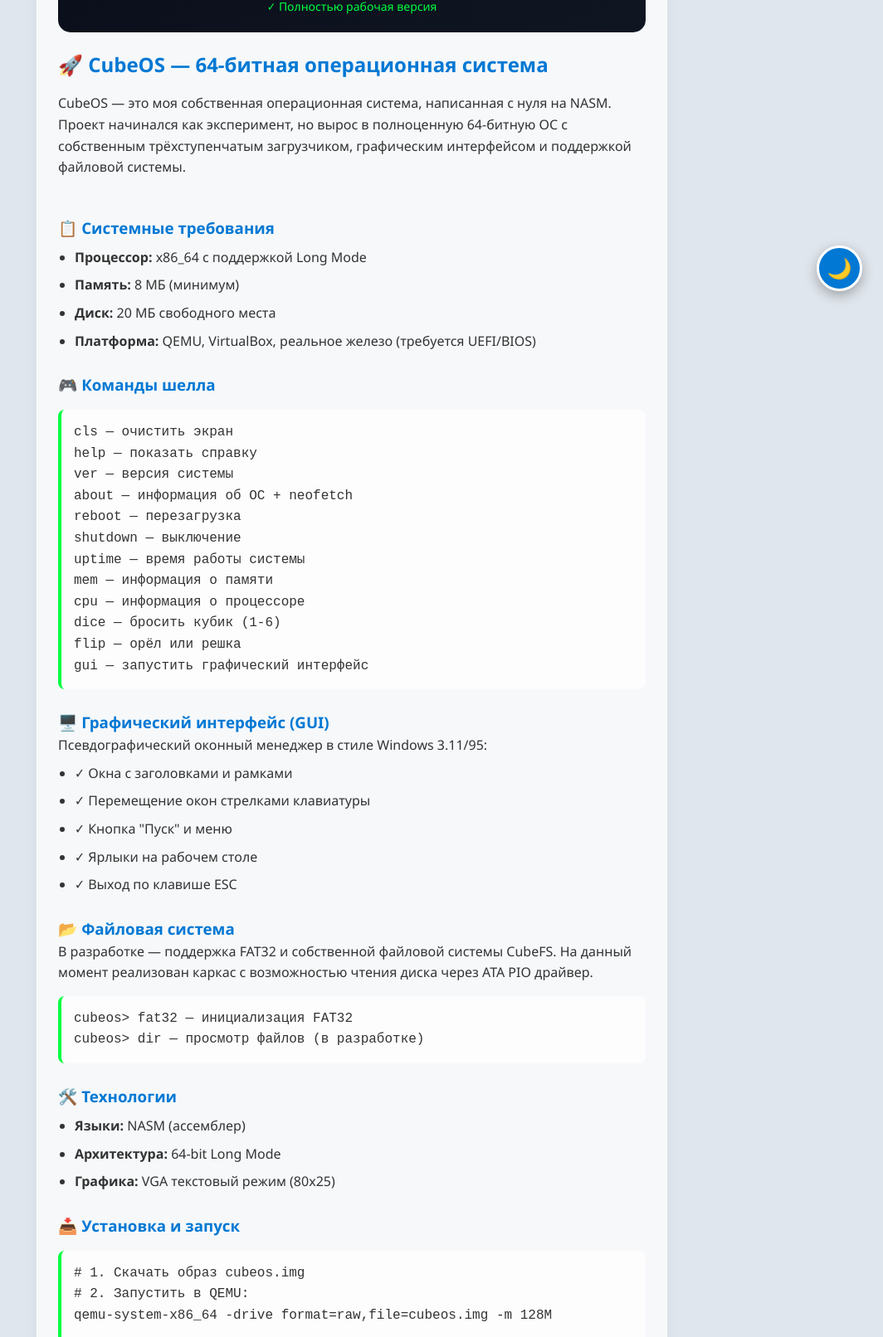
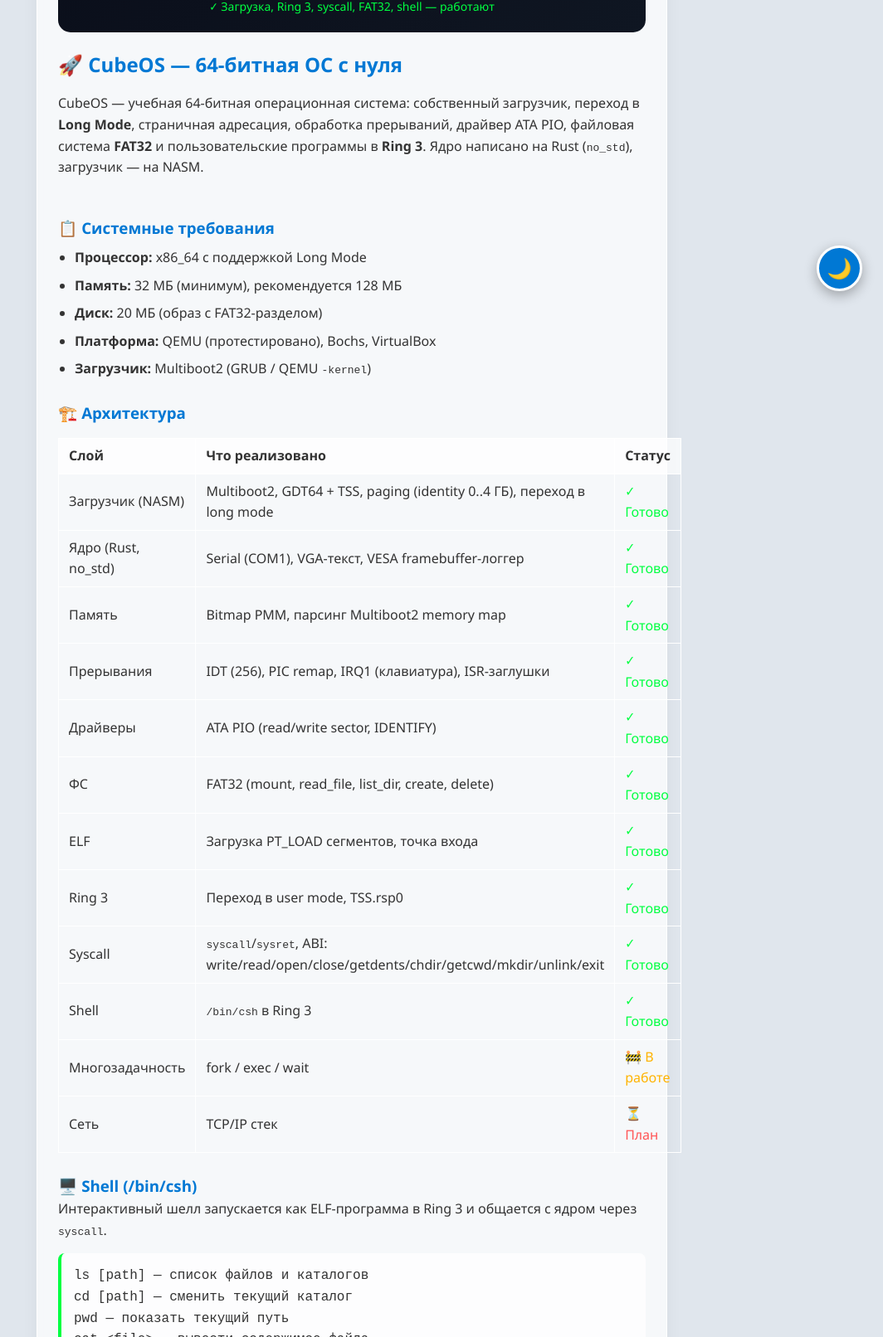
Before and after one commit to cubeweb-lab/cubeweb.github.io, a plain HTML site: page cubeos.html in a window 1280 px wide. Shown: the part 424-2036 px from the top of the page at 83% size, without its empty margins (216-1280 px from the left). Drawn offline with Linux system fonts and the light colour scheme.

Commit message:
Update cubeos.html

```diff
--- a/cubeos.html
+++ b/cubeos.html
@@ -3,84 +3,55 @@
 <head>
     <meta charset="UTF-8">
     <meta name="viewport" content="width=device-width, initial-scale=1.0">
-    <title>CubeOS - 64-bit операционная система</title>
+    <title>CubeOS v1.0 — 64-bit ОС на Rust</title>
     <link rel="stylesheet" href="style.css">
     <style>
-        .project-content {
-            text-align: left;
-        }
+        .project-content { text-align: left; }
         .project-image {
-            width: 100%;
-            max-width: 800px;
-            height: auto;
-            border-radius: 10px;
-            margin: 20px 0;
+            width: 100%; max-width: 800px; height: auto;
+            border-radius: 10px; margin: 20px 0;
             border: 1px solid var(--card-border);
             box-shadow: 0 5px 15px rgba(0,0,0,0.2);
-            background: #0a0e1a;
-            display: block;
+            background: #0a0e1a; display: block;
         }
         .screenshot-grid {
-            display: flex;
-            gap: 20px;
-            flex-wrap: wrap;
-            margin: 20px 0;
+            display: flex; gap: 20px; flex-wrap: wrap; margin: 20px 0;
         }
-        .screenshot-grid .project-image {
-            flex: 1;
-            min-width: 250px;
-            margin: 0;
-        }
-        .feature-list {
-            margin-left: 20px;
-            margin-bottom: 15px;
-            line-height: 1.6;
-        }
-        .feature-list li {
-            margin: 8px 0;
-        }
+        .screenshot-grid .project-image { flex: 1; min-width: 250px; margin: 0; }
+        .feature-list { margin-left: 20px; margin-bottom: 15px; line-height: 1.6; }
+        .feature-list li { margin: 8px 0; }
         .code-block {
-            background: var(--card-bg);
-            padding: 15px;
-            border-radius: 8px;
+            background: var(--card-bg); padding: 15px; border-radius: 8px;
             border-left: 4px solid #00ff41;
             font-family: 'Courier New', monospace;
-            overflow-x: auto;
-            margin: 15px 0;
+            overflow-x: auto; margin: 15px 0;
         }
         .badge {
-            display: inline-block;
-            background: #00ff41;
-            color: #000;
-            padding: 4px 12px;
-            border-radius: 20px;
-            font-size: 12px;
-            font-weight: bold;
-            margin-right: 10px;
+            display: inline-block; background: #00ff41; color: #000;
+            padding: 4px 12px; border-radius: 20px; font-size: 12px;
+            font-weight: bold; margin-right: 10px;
         }
+        .badge.warn { background: #ffb300; }
         .version-info {
             background: linear-gradient(135deg, #0a0e1a, #0f1622);
-            padding: 20px;
-            border-radius: 15px;
-            margin: 20px 0;
-            text-align: center;
+            padding: 20px; border-radius: 15px; margin: 20px 0; text-align: center;
         }
         .back-link {
-            display: inline-block;
-            margin-bottom: 20px;
-            color: var(--title-color);
-            text-decoration: none;
-            font-weight: bold;
+            display: inline-block; margin-bottom: 20px;
+            color: var(--title-color); text-decoration: none; font-weight: bold;
         }
         .back-link:hover { text-decoration: underline; }
-        h3 {
-            margin-top: 25px;
-            color: var(--title-color);
+        h3 { margin-top: 25px; color: var(--title-color); }
+        hr { border-color: var(--card-border); margin: 20px 0; }
+        .table { width: 100%; border-collapse: collapse; margin: 15px 0; }
+        .table th, .table td {
+            border: 1px solid var(--card-border);
+            padding: 8px 12px; text-align: left;
         }
-        hr {
-            border-color: var(--card-border);
-            margin: 20px 0;
-        }
+        .table th { background: var(--card-bg); }
+        .status-ok   { color: #00ff41; }
+        .status-wip  { color: #ffb300; }
+        .status-todo { color: #ff5555; }
     </style>
 </head>
 <body>
@@ -104,95 +75,110 @@
 
         <section>
             <div class="version-info">
-                <span class="badge">Стабильный релиз</span>
+                <span class="badge">v1.0-dev</span>
                 <span class="badge">64-bit</span>
-                <h2 style="margin: 15px 0 5px 0;">CubeOS v0.4</h2>
-                <p style="color: #00ff41; font-size: 14px;">✓ Полностью рабочая версия</p>
+                <span class="badge">Rust + NASM</span>
+                <h2 style="margin: 15px 0 5px 0;">CubeOS v1.0</h2>
+                <p style="color: #00ff41; font-size: 14px;">
+                    ✓ Загрузка, Ring 3, syscall, FAT32, shell — работают
+                </p>
             </div>
 
-            <h2>🚀 CubeOS — 64-битная операционная система</h2>
-            <p>CubeOS — это моя собственная операционная система, написанная с нуля на NASM. Проект начинался как эксперимент, но вырос в полноценную 64-битную ОС с собственным трёхступенчатым загрузчиком, графическим интерфейсом и поддержкой файловой системы.</p>
+            <h2>🚀 CubeOS — 64-битная ОС с нуля</h2>
+            <p>
+                CubeOS — учебная 64-битная операционная система: собственный загрузчик,
+                переход в <strong>Long Mode</strong>, страничная адресация, обработка прерываний,
+                драйвер ATA PIO, файловая система <strong>FAT32</strong> и пользовательские
+                программы в <strong>Ring 3</strong>. Ядро написано на Rust (<code>no_std</code>),
+                загрузчик — на NASM.
+            </p>
 
             <div class="screenshot-grid">
                 <img src="cubeos_shell.png" alt="CubeOS Shell" class="project-image" onerror="this.style.display='none'">
-                <img src="cubeos_gui.png" alt="CubeOS GUI" class="project-image" onerror="this.style.display='none'">
+                <img src="cubeos_boot.png" alt="CubeOS Boot" class="project-image" onerror="this.style.display='none'">
             </div>
 
             <h3>📋 Системные требования</h3>
             <ul class="feature-list">
                 <li><strong>Процессор:</strong> x86_64 с поддержкой Long Mode</li>
-                <li><strong>Память:</strong> 8 МБ (минимум)</li>
-                <li><strong>Диск:</strong> 20 МБ свободного места</li>
-                <li><strong>Платформа:</strong> QEMU, VirtualBox, реальное железо (требуется UEFI/BIOS)</li>
+                <li><strong>Память:</strong> 32 МБ (минимум), рекомендуется 128 МБ</li>
+                <li><strong>Диск:</strong> 20 МБ (образ с FAT32-разделом)</li>
+                <li><strong>Платформа:</strong> QEMU (протестировано), Bochs, VirtualBox</li>
+                <li><strong>Загрузчик:</strong> Multiboot2 (GRUB / QEMU <code>-kernel</code>)</li>
             </ul>
 
-            <h3>🎮 Команды шелла</h3>
+            <h3>🏗️ Архитектура</h3>
+            <table class="table">
+                <tr><th>Слой</th><th>Что реализовано</th><th>Статус</th></tr>
+                <tr><td>Загрузчик (NASM)</td><td>Multiboot2, GDT64 + TSS, paging (identity 0..4 ГБ), переход в long mode</td><td class="status-ok">✓ Готово</td></tr>
+                <tr><td>Ядро (Rust, no_std)</td><td>Serial (COM1), VGA-текст, VESA framebuffer-логгер</td><td class="status-ok">✓ Готово</td></tr>
+                <tr><td>Память</td><td>Bitmap PMM, парсинг Multiboot2 memory map</td><td class="status-ok">✓ Готово</td></tr>
+                <tr><td>Прерывания</td><td>IDT (256), PIC remap, IRQ1 (клавиатура), ISR-заглушки</td><td class="status-ok">✓ Готово</td></tr>
+                <tr><td>Драйверы</td><td>ATA PIO (read/write sector, IDENTIFY)</td><td class="status-ok">✓ Готово</td></tr>
+                <tr><td>ФС</td><td>FAT32 (mount, read_file, list_dir, create, delete)</td><td class="status-ok">✓ Готово</td></tr>
+                <tr><td>ELF</td><td>Загрузка PT_LOAD сегментов, точка входа</td><td class="status-ok">✓ Готово</td></tr>
+                <tr><td>Ring 3</td><td>Переход в user mode, TSS.rsp0</td><td class="status-ok">✓ Готово</td></tr>
+                <tr><td>Syscall</td><td><code>syscall</code>/<code>sysret</code>, ABI: write/read/open/close/getdents/chdir/getcwd/mkdir/unlink/exit</td><td class="status-ok">✓ Готово</td></tr>
+                <tr><td>Shell</td><td><code>/bin/csh</code> в Ring 3</td><td class="status-ok">✓ Готово</td></tr>
+                <tr><td>Многозадачность</td><td>fork / exec / wait</td><td class="status-wip">🚧 В работе</td></tr>
+                <tr><td>Сеть</td><td>TCP/IP стек</td><td class="status-todo">⏳ План</td></tr>
+            </table>
+
+            <h3>🖥️ Shell (/bin/csh)</h3>
+            <p>Интерактивный шелл запускается как ELF-программа в Ring 3 и общается с ядром через <code>syscall</code>.</p>
             <div class="code-block">
-                cls       — очистить экран<br>
-                help      — показать справку<br>
-                ver       — версия системы<br>
-                about     — информация об ОС + neofetch<br>
-                reboot    — перезагрузка<br>
-                shutdown  — выключение<br>
-                uptime    — время работы системы<br>
-                mem       — информация о памяти<br>
-                cpu       — информация о процессоре<br>
-                dice      — бросить кубик (1-6)<br>
-                flip      — орёл или решка<br>
-                gui       — запустить графический интерфейс
+                ls [path]     — список файлов и каталогов<br>
+                cd [path]     — сменить текущий каталог<br>
+                pwd           — показать текущий путь<br>
+                cat &lt;file&gt;    — вывести содержимое файла<br>
+                mkdir &lt;path&gt;  — создать каталог<br>
+                rm &lt;path&gt;     — удалить файл<br>
+                echo &lt;text&gt;   — вывести текст<br>
+                help          — справка<br>
+                exit          — выход (возврат в ядро)
             </div>
 
-            <h3>🖥️ Графический интерфейс (GUI)</h3>
-            <p>Псевдографический оконный менеджер в стиле Windows 3.11/95:</p>
+            <h3>🧩 Стек технологий</h3>
             <ul class="feature-list">
-                <li>✓ Окна с заголовками и рамками</li>
-                <li>✓ Перемещение окон стрелками клавиатуры</li>
-                <li>✓ Кнопка "Пуск" и меню</li>
-                <li>✓ Ярлыки на рабочем столе</li>
-                <li>✓ Выход по клавише ESC</li>
+                <li><strong>Ядро:</strong> Rust (<code>no_std</code>, nightly, <code>build-std</code>)</li>
+                <li><strong>Загрузчик:</strong> NASM, Multiboot2</li>
+                <li><strong>Целевая архитектура:</strong> x86_64, Long Mode, identity paging 0..4 ГБ</li>
+                <li><strong>Драйверы:</strong> ATA PIO, COM1, VGA-текст, VESA framebuffer</li>
+                <li><strong>ФС:</strong> FAT32 (чтение/запись, 8.3, LFN-записи пока только читаются)</li>
+                <li><strong>ABI:</strong> System V AMD64 для syscall (rax=num, rdi/rsi/rdx/r10/r8/r9=args, rax=ret)</li>
+                <li><strong>Сборка:</strong> Makefile, <code>cargo +nightly build -Z build-std=core,compiler_builtins</code></li>
             </ul>
 
-
-
-            <h3>📂 Файловая система</h3>
-            <p>В разработке — поддержка FAT32 и собственной файловой системы CubeFS. На данный момент реализован каркас с возможностью чтения диска через ATA PIO драйвер.</p>
-
+            <h3>📥 Сборка и запуск</h3>
             <div class="code-block">
-                cubeos> fat32     — инициализация FAT32<br>
-                cubeos> dir       — просмотр файлов (в разработке)
-            </div>
-
-            <h3>🛠️ Технологии</h3>
-            <ul class="feature-list">
-                <li><strong>Языки:</strong> NASM (ассемблер)</li>
-                <li><strong>Архитектура:</strong> 64-bit Long Mode</li>
-                <li><strong>Графика:</strong> VGA текстовый режим (80x25)</li>
-            </ul>
-
-            <h3>📥 Установка и запуск</h3>
-            <div class="code-block">
-                # 1. Скачать образ cubeos.img<br>
-                # 2. Запустить в QEMU:<br>
-                qemu-system-x86_64 -drive format=raw,file=cubeos.img -m 128M<br><br>
-                # Или в Limbo x86 на Android<br>
-                # Или записать на флешку через dd<br>
-                dd if=cubeos.img of=/dev/sdX bs=512
+                # 1. Собрать ядро<br>
+                make -j4<br><br>
+                # 2. Собрать шелл (/bin/csh)<br>
+                make csh -j4<br><br>
+                # 3. Собрать образ с FAT32 и положить csh в /bin/csh<br>
+                make image<br><br>
+                # 4. Запустить в QEMU<br>
+                qemu-system-x86_64 -drive format=raw,file=cubeos.img -m 128M -serial stdio<br><br>
+                # С отладкой исключений (полезно при разработке)<br>
+                qemu-system-x86_64 -drive format=raw,file=cubeos.img -m 128M \<br>
+                    -serial stdio -no-reboot -no-shutdown -d int,cpu_reset
             </div>
 
             <h3>📊 Версии</h3>
             <ul class="feature-list">
-                <li><strong>v0.4</strong> — Стабильная версия (рекомендуется)</li>
-                <li><strong>v0.5-dev</strong> — Разрабатываемая версия с ATA драйвером</li>
-                <li><strong>v0.6-dev</strong> — Экспериментальная версия с FAT32</li>
+                <li><strong>v1.0-dev</strong> — текущая ветка: Ring 3, syscall, FAT32, shell</li>
+                <li><strong>v0.6</strong> — первая версия с ATA PIO и загрузкой ELF</li>
+                <li><strong>v0.4</strong> — стабильная версия на NASM (VGA-текст, GUI-псевдографика)</li>
             </ul>
 
             <h3>🔧 Планы на будущее</h3>
             <ul class="feature-list">
-                <li>✓ Полноценная поддержка FAT32 / CubeFS</li>
-                <li>✓ Свой ATA/IDE драйвер</li>
-                <li>✓ Графический режим VESA</li>
-                <li>✓ Мультизагрузка (Linux, Windows)</li>
-                <li>✓ Сетевой стек (планируется)</li>
+                <li>🚧 <code>fork</code>/<code>exec</code>/<code>wait</code> — запуск программ из shell</li>
+                <li>🚧 Отдельное адресное пространство на процесс (сейчас identity 0..4 ГБ)</li>
+                <li>🚧 Запись LFN (сейчас только 8.3)</li>
+                <li>⏳ VESA-графика и оконный менеджер</li>
+                <li>⏳ Сетевой стек (e1000 / virtio-net)</li>
+                <li>⏳ Поддержка нескольких CPU (SMP)</li>
             </ul>
 
             <hr>
@@ -200,20 +186,22 @@
             <h3>📸 Скриншоты</h3>
             <div class="screenshot-grid">
                 <img src="cubeos_neofetch.png" alt="Neofetch" class="project-image" onerror="this.style.display='none'">
-                <img src="cubeos_gui_window.png" alt="GUI окно" class="project-image" onerror="this.style.display='none'">
+                <img src="cubeos_fat32.png" alt="FAT32 dir" class="project-image" onerror="this.style.display='none'">
             </div>
 
             <h3>🔗 Ссылки</h3>
             <ul class="feature-list">
                 <li><a href="https://t.me/rttOSrtt" target="_blank">Telegram канал</a></li>
-                <li><a href="https://disk.yandex.ru/d/xyfmS7OfaYtxXQ" target="_blank">Скачать CubeOS v0.5-dev</a></li>
-                <li><a href="https://disk.yandex.ru/d/357Px75FPwCeLg" target="_blank">Скачать CubeOS v0.4-stable</a></li>
-
+                <li><a href="https://disk.yandex.ru/d/xyfmS7OfaYtxXQ" target="_blank">Скачать последний образ</a></li>
             </ul>
 
             <div class="version-info" style="margin-top: 30px;">
-                <p style="color: #888; font-size: 14px;">CubeOS — полностью домашняя разработка. Начало проекта: 27 января 2026 года.</p>
-                <p style="color: #00ff41; font-size: 12px; margin-top: 10px;">Made with ❤️ by CubeDev</p>
+                <p style="color: #888; font-size: 14px;">
+                    CubeOS — полностью домашняя разработка. Начало проекта: 27 января 2026 года.
+                </p>
+                <p style="color: #00ff41; font-size: 12px; margin-top: 10px;">
+                    Made with ❤️ by CubeDev
+                </p>
             </div>
         </section>
     </main>
```
